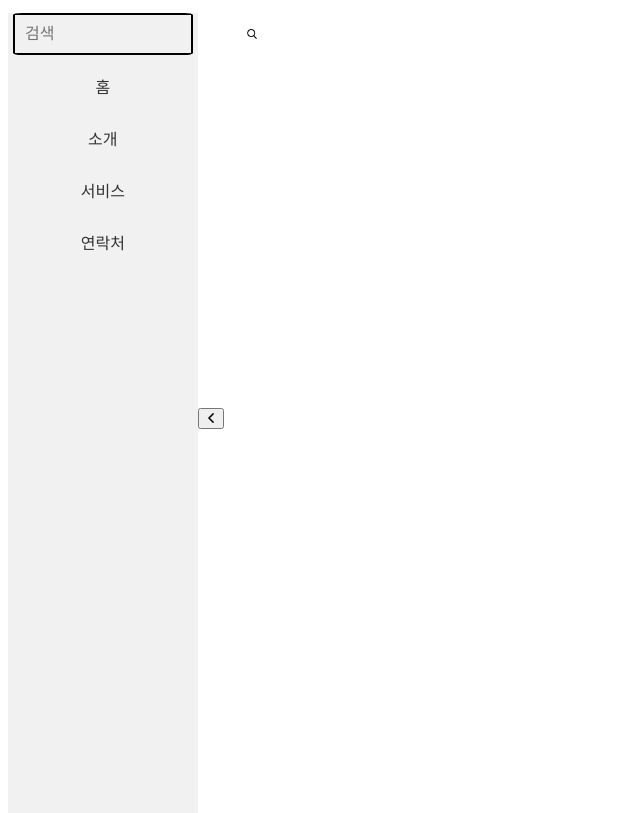
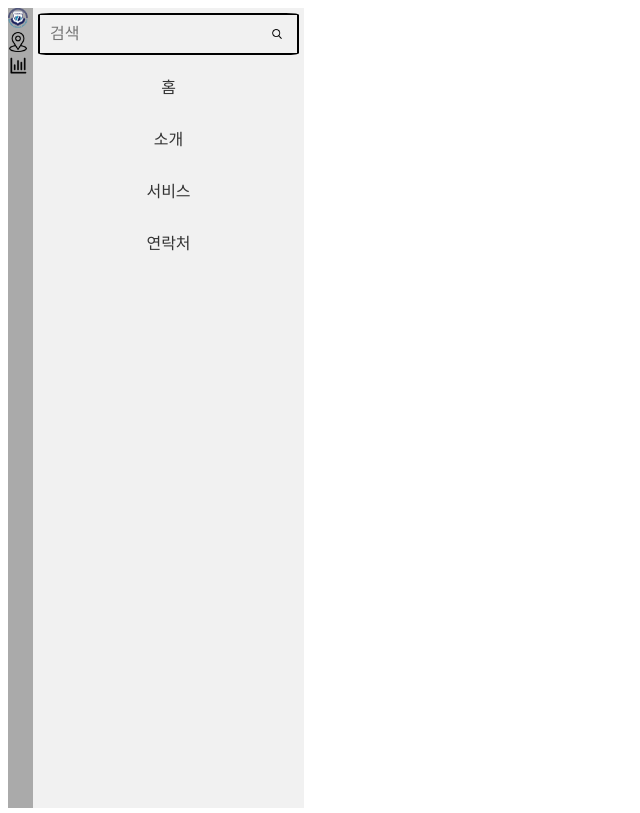
Before and after one commit to Munbin-Lee/ShadeSeeker, a plain HTML site: page menu.html in a window 1280 px wide. Shown: the whole page, without its empty margins (0-640 px from the left). Drawn offline with Linux system fonts and the light colour scheme.

Commit message:
메뉴 수정 필요

```diff
--- a/menu.html
+++ b/menu.html
@@ -6,15 +6,31 @@
 
         .menu-bar{
             position: relative;
+
             width: 15%;
             height: 100vh;
             float: left;
             margin:0;
         }
 
+        .menu-bar ul.side-bar{
+            display: inline-block;
+            width: 25px;
+            height: 100vh;
+            background-color: #aaaaaa;
+            list-style-type: none;
+            margin: 0;
+            padding: 0;
+        }
+
+
 
         /* 메뉴 스타일링을 위한 CSS */
-        ul.menu {
+        .menu-bar ul.menu {
+            display: inline-block;
+            position : absolute;
+            left: 25px;
+
             list-style-type: none;
             margin: 0;
             padding: 0;
@@ -22,11 +38,11 @@
             background-color: #f1f1f1;
         }
 
-        ul.menu li {
+        .menu-bar ul.menu li {
             display: block;
         }
 
-        ul.menu li a {
+        .menu-bar ul.menu li a {
             display: block;
             color: #333;
             text-align: center;
@@ -34,12 +50,12 @@
             text-decoration: none;
         }
 
-        ul.menu li a:hover {
+        .menu-bar ul.menu li a:hover {
             background-color: #ddd;
         }
 
         .hide_width {
-            width: 0;
+            width: 20px;
             /* 숨김 처리를 위해 display를 none으로 설정 */
         }
 
@@ -78,21 +94,25 @@
             float: right;
         }
 
-        #folderButton{
+        .menu-bar button.folderButton{
             position: absolute;
             top: 50%;
             right: 0;
             transform: translateY(-50%);
             transform: translateX(100%);
         }
-
     </style>
 </head>
 
 <body>
+        <div class="menu-bar" id="menu-bar">
+            <button class="folderButton" id="folderButton"><img id="buttonIcon" src="icons/left-arrow.png" width=10px; height=10px; ></button>
+            <ul class="side-bar" id="side-bar">
+                <li><img src="icons/pknu.png" width="20px" height="20px"></li>
+                <li><img src="icons/location.png" width="20px" height="20px"></li>
+                <li><img src="icons/statistic.png" width="20px" height="20px"></li>
+            </ul>
 
-    <div class="menu-bar" id="menu-bar">
-        <button id="folderButton"><img id="buttonIcon" src="icons/left-arrow.png" width=10px; height=10px; ></button>
             <ul class="menu" id="menu">
                 <div class="search-container">
                     <input type="text" placeholder="검색">
@@ -102,7 +122,6 @@
                 <li><a href="#about">소개</a></li>
                 <li><a href="#services">서비스</a></li>
                 <li><a href="#contact">연락처</a></li>
-
             </ul>
         </div>
 
@@ -114,8 +133,8 @@
         const menu_bar = document.getElementById('menu-bar');
 
         folderButton.addEventListener('click', function () {
+            menu.classList.toggle('hide_display')
             menu_bar.classList.toggle('hide_width');
-            menu.classList.toggle('hide_display')
             buttonIcon.classList.toggle('hide_img')
         });
     </script>
```
Lines whose indentation alone changed are shown as unchanged.
